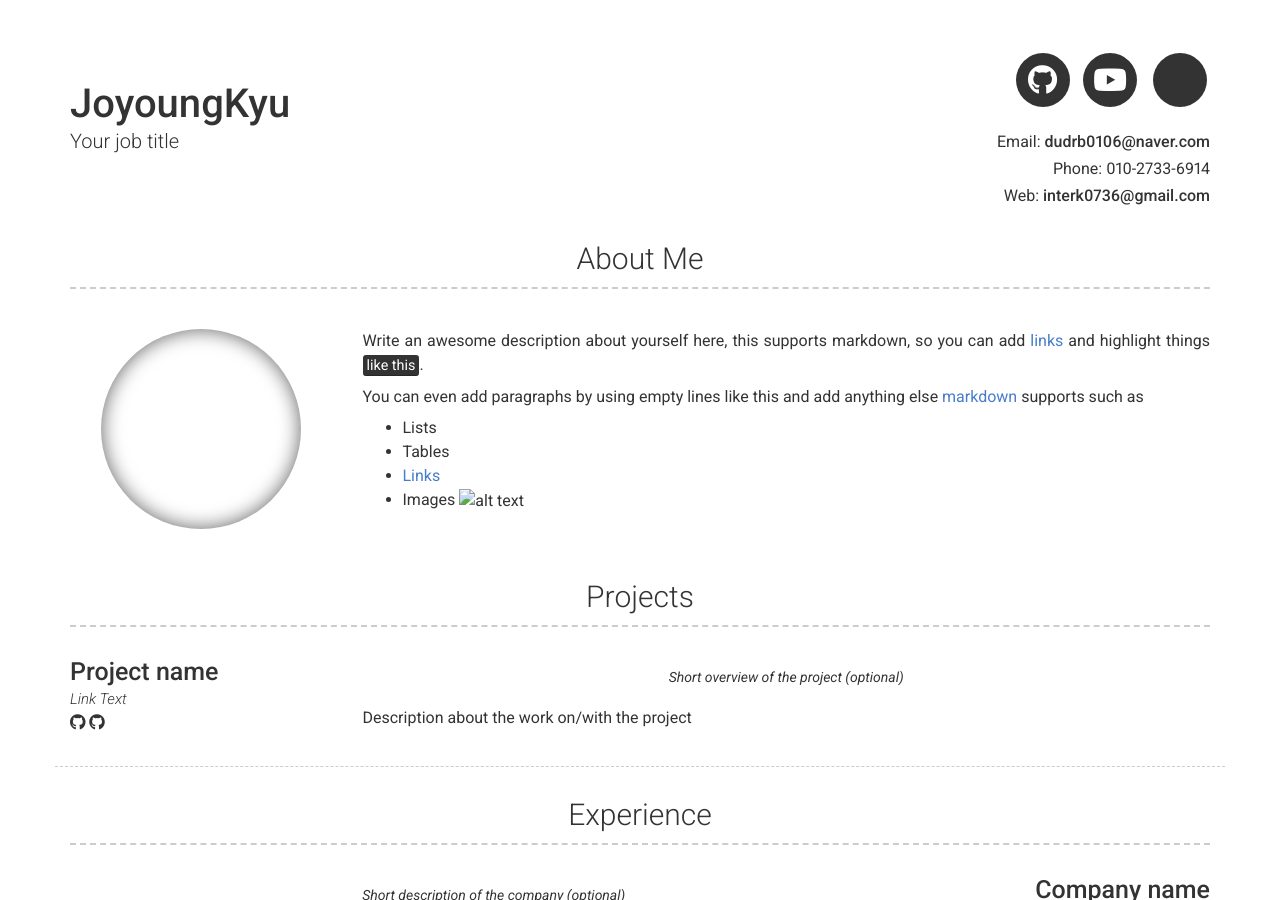
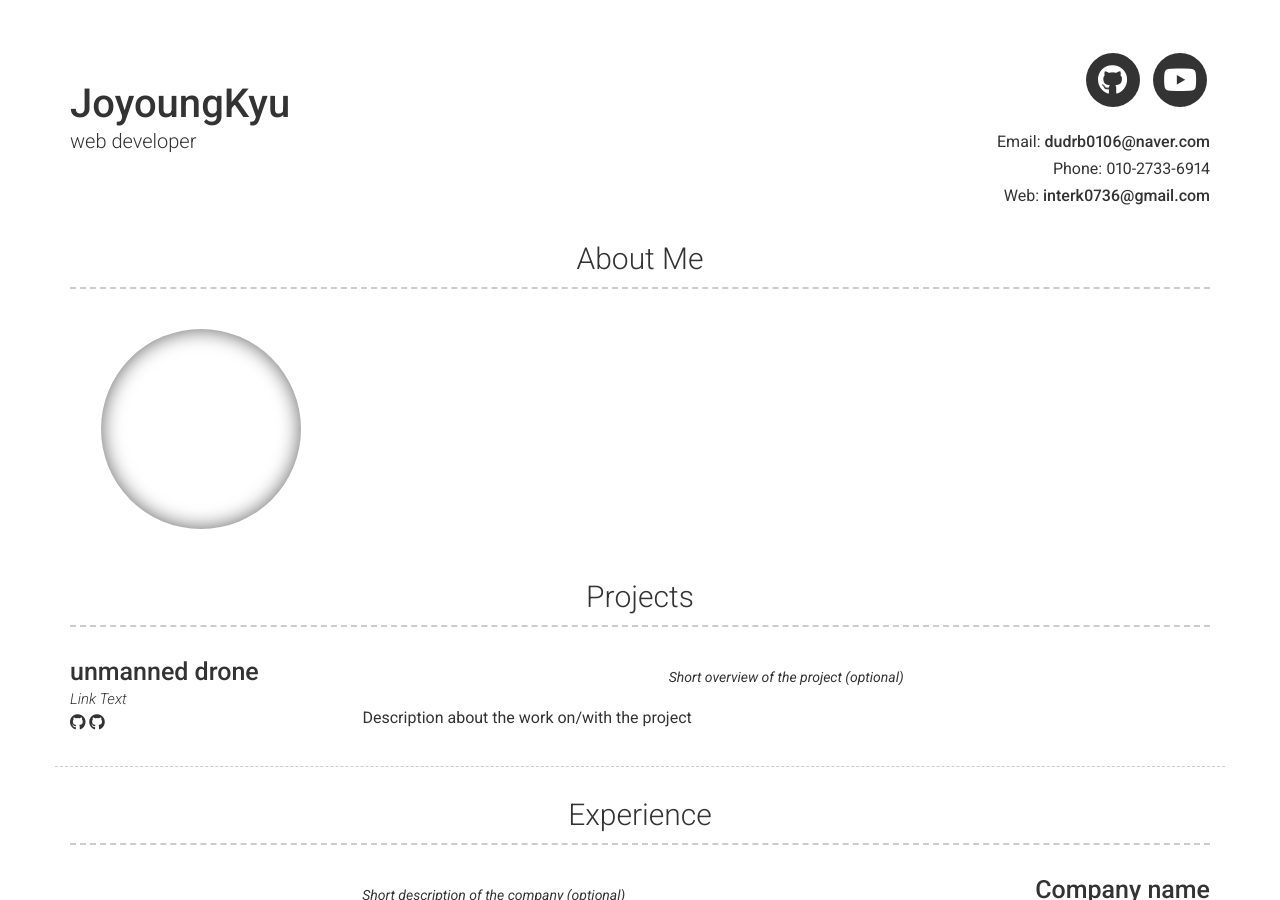
Before and after one commit to JoYoungKyu/JoYoungKyu.github.io, a Jekyll site: the page built from index.md, in a window 1280 px wide and 900 px high. Built offline with Jekyll 4.4.1, drawn with Linux system fonts in a browser that asks for light colours; nearby versions of some CDN libraries.

Commit message:
Update _config.yml

```diff
--- a/_config.yml
+++ b/_config.yml
@@ -7,7 +7,7 @@ version: 2
 
 # Personal info
 name: JoyoungKyu
-title: Your job title
+title: web developer
 email: dudrb0106@naver.com
 # email_title: Email (Email title override)
 phone: 010-2733-6914
@@ -22,32 +22,9 @@ darkmode: false
 github_username:  JoYoungKyu
 youtube_username: JoYoungKyu
 
-# Additional icon links
-additional_links:
-- title: Link name
-  icon: Font Awesome brand icon name (eg. fab fa-twitter) (https://fontawesome.com/icons?d=gallery&s=brands&m=free)
-  url: Link url (eg. https://google.com)
-# - title: another link
-#   icon: font awesome brand icon name (eg. fab fa-twitter) (https://fontawesome.com/icons?d=gallery&s=brands&m=free)
-#   url: Link url (eg. https://google.com)
-
-# Google Analytics and Tag Manager
-# Using more than one of these may cause issues with reporting
-# gtm: "GTM-0000000"
-# gtag: "UA-00000000-0"
-# google_analytics: "UA-00000000-0"
-
 # About Section
 # about_title: About Me (Use this to override about section title)
-about_profile_image: Directory of profile image (eg. images/profile.jpg)
-about_content: | # this will include new lines to allow paragraphs
-  Write an awesome description about yourself here, this supports markdown, so you can add [links](http://foobar.com) and highlight things <mark>like this</mark>.
-
-  You can even add paragraphs by using empty lines like this and add anything else [markdown](https://www.markdownguide.org/getting-started#what-is-markdown) supports such as
-    - Lists
-    - Tables
-    - <a href="google.com">Links</a>
-    - Images ![alt text](/images/landscape-trees.jpg "Trees")
+about_profile_image: Directory of profile image (eg. images/조영규.jpg)
 
 content:
   - title: Projects # Title for the section
@@ -56,7 +33,7 @@ content:
       - layout: left
         border: weak  # Value of `weak` will display a weak border below this item. # Any
                       # other value (or no value) means no border will be displayed
-        title: Project name
+        title: unmanned drone
         link: Link to project (eg. sproogen.github.io/modern-resume-theme)(optional)
         link_text: Link Text
         additional_links:
```
